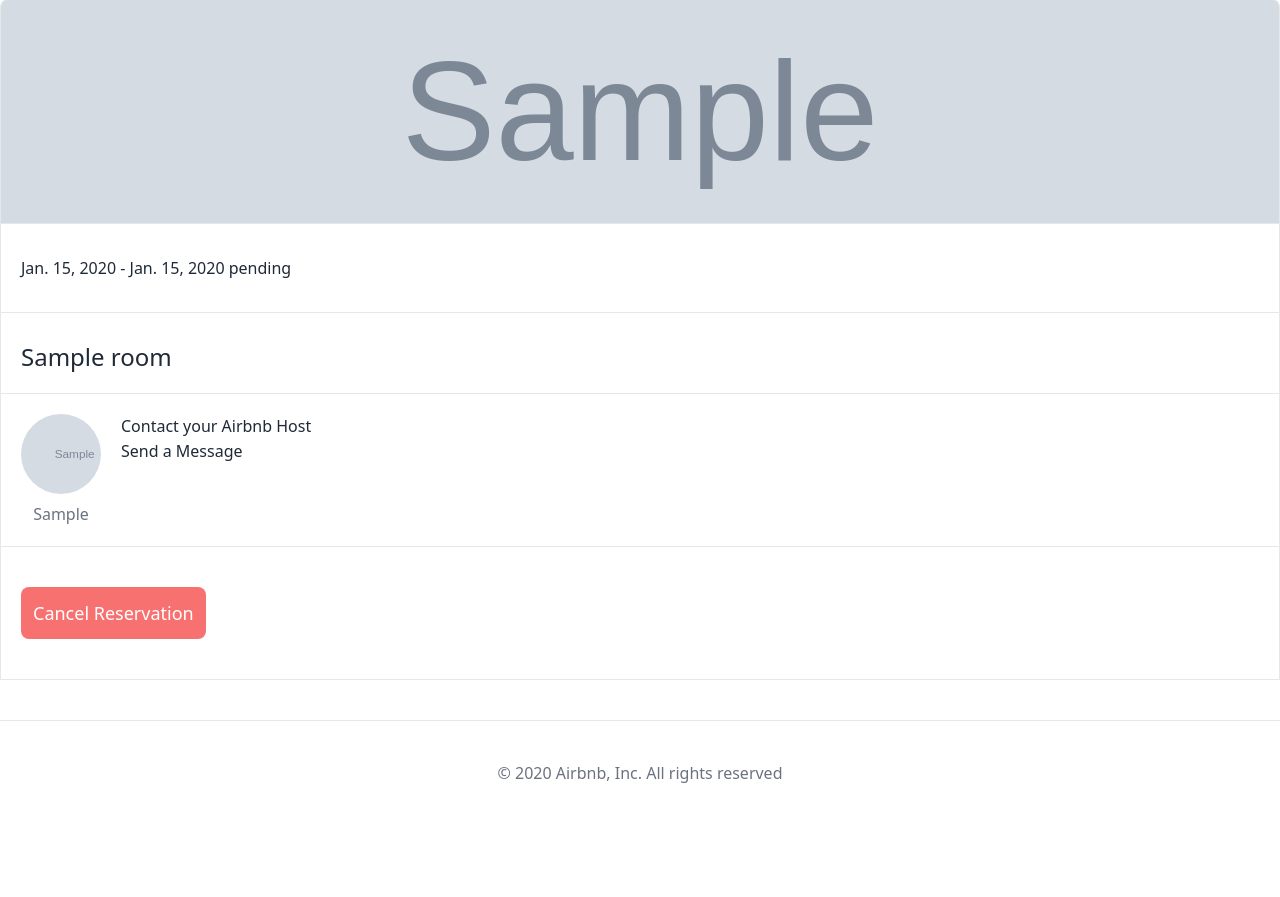
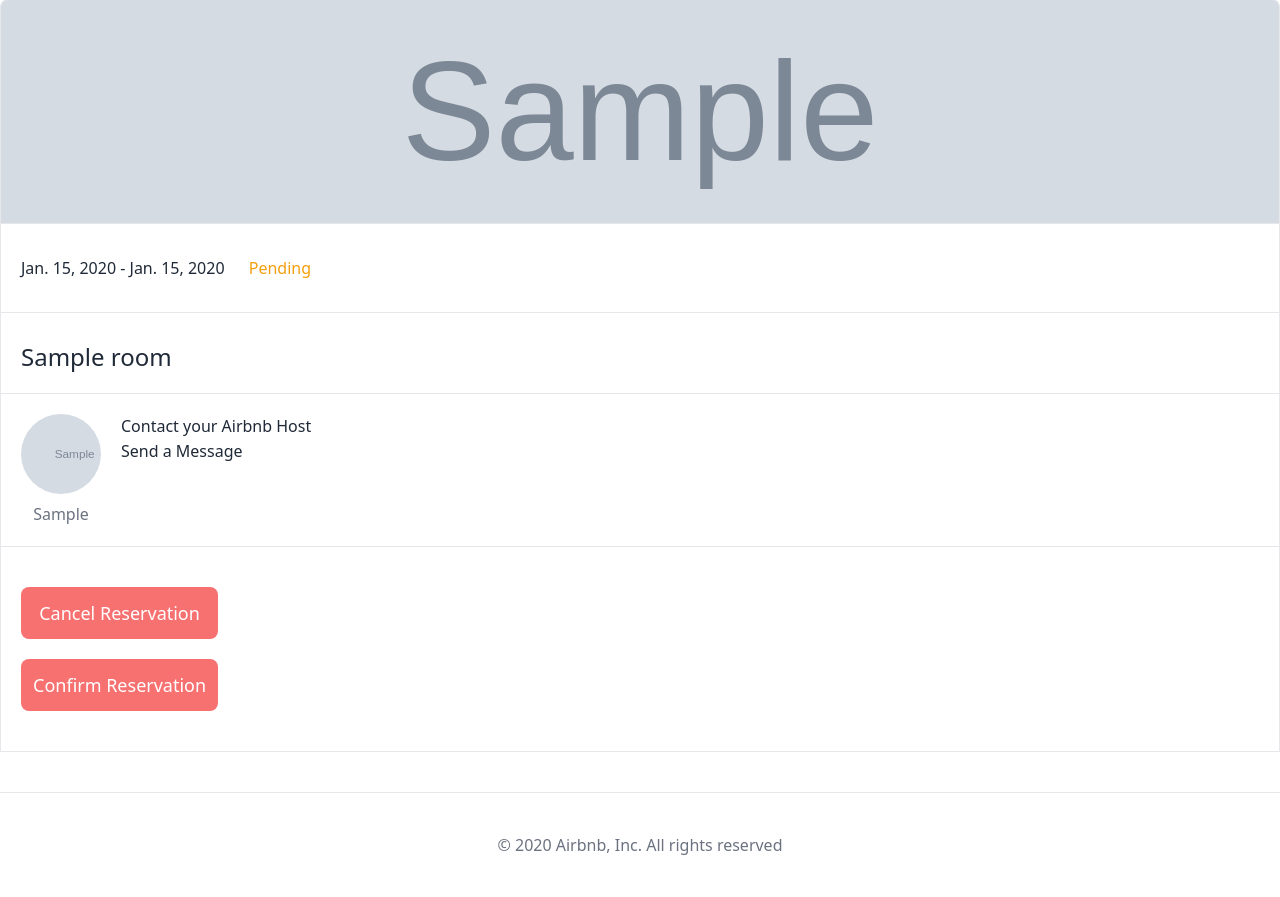
Before and after one commit to heejin-pro/airbnb-clone, a Django app: page /reservations/1 in a window 1280 px wide. Shown: the part 97-994 px from the top of the page. Before the commit the page ends 880 px from the top, so only its background shows below. Run offline with Django 3.2, Linux system fonts and the light colour scheme; a user stored in the database is signed in; tables that the repository leaves empty hold one stand-in row (values such as "Sample post"); grey boxes marked "Sample" are stand-in pictures; style sheets or scripts are compiled from the project's sources; some libraries are stand-ins or nearby versions.

Commit message:
Add edit reservation view

```diff
--- a/reservations/urls.py
+++ b/reservations/urls.py
@@ -10,4 +10,5 @@ urlpatterns = [
         name="create",
     ),
     path("<int:pk>", views.ReservationDetailView.as_view(), name="detail"),
+    path("<int:pk>/<str:verb>", views.edit_reservation, name="edit"),
 ]
--- a/reservations/views.py
+++ b/reservations/views.py
@@ -44,3 +44,20 @@ class ReservationDetailView(View):
         return render(
             self.request, "reservations/detail.html", {"reservation": reservation}
         )
+
+
+def edit_reservation(request, pk, verb):
+    reservation = models.Reservation.objects.get_or_none(pk=pk)
+    if not reservation or (
+        reservation.guest != request.user and reservation.room.host != request.host
+    ):  # 게스트나 호스트에게만 보여지는 뷰
+        raise Http404()
+
+    if verb == "confirm":
+        reservation.status = models.Reservation.STATUS_CONFIRMED
+    elif verb == "cancel":
+        reservation.status = models.Reservation.STATUS_CANCELED
+        models.BookedDay.objects.filter(reservation=reservation).delete()
+    reservation.save()
+    messages.success(request, "Reservation Updated")
+    return redirect(reverse("reservations:detail", kwargs={"pk": reservation.pk}))
--- a/templates/reservations/detail.html
+++ b/templates/reservations/detail.html
@@ -16,7 +16,7 @@
 
         <div class="flex flex-col items-start border-l border-r border-t border-b">
             <div class="font-medium border-b py-8 px-5 w-full">
-                {{reservation.check_in}} - {{reservation.check_out}} <span>{{reservation.status}}</span>
+                {{reservation.check_in}} - {{reservation.check_out}} <span class="ml-5 {% if reservation.status == 'pending' %} text-yellow-500 {% elif reservation.status == 'canceled' %} text-red-500 {% else %} text-green-500 {% endif %}">{{reservation.get_status_display}}</span>
             </div>
 
             <span class="text-2xl border-b p-5 mt-2 w-full">
@@ -35,7 +35,16 @@
             </div>
 
             <div class="py-10 px-5">
-                <a href="#" class="btn-link block px-3">Cancel Reservation</a>
+                {% if reservation.status == 'pending' %}
+                    <a href="{% url 'reservation:edit' reservation.pk 'cancel' %}" class="btn-link block px-3 mb-5">Cancel Reservation</a>
+                    {% if reservation.room.host == user %}
+                        <a href="{% url 'reservation:edit' reservation.pk 'confirm' %}" class="btn-link block px-3">Confirm Reservation</a> <!-- host only -->
+
+                    {% endif %}
+                {% endif %}
+
+
+
             </div>
         </div>
 
```
